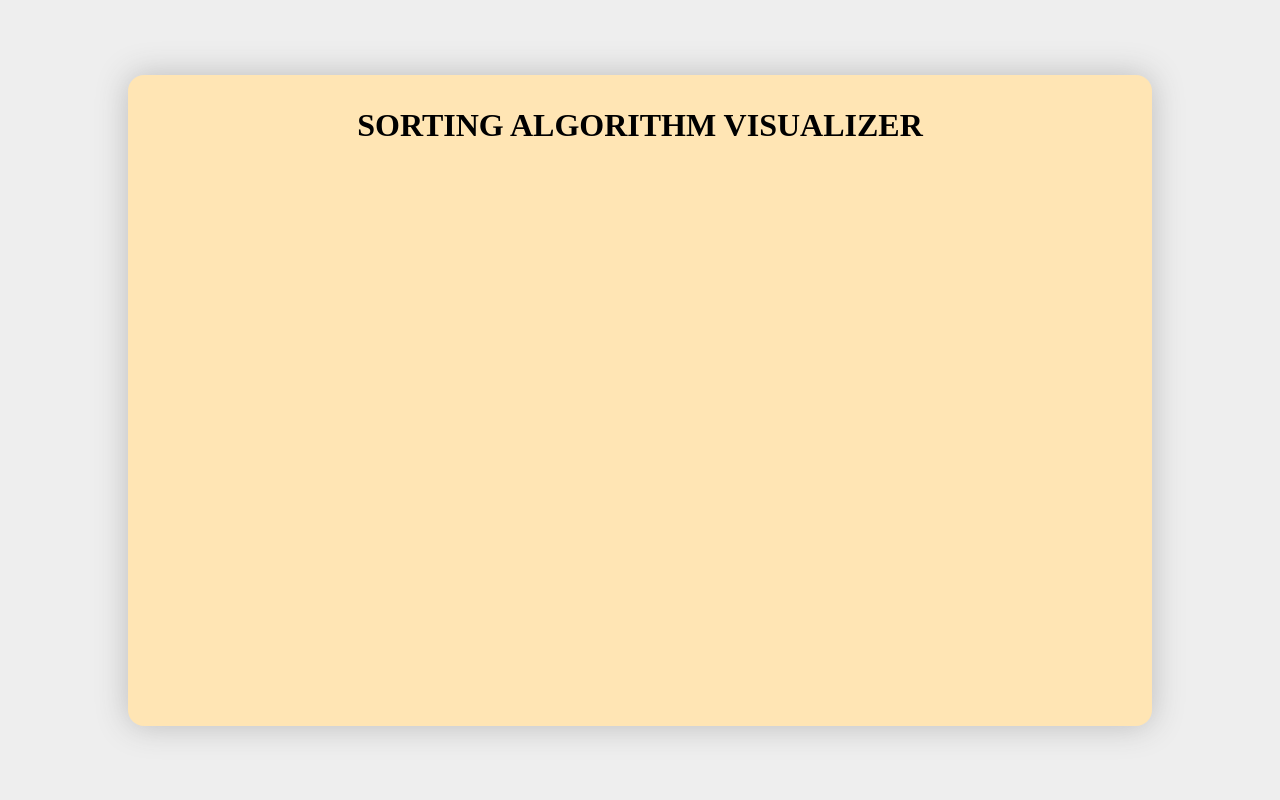
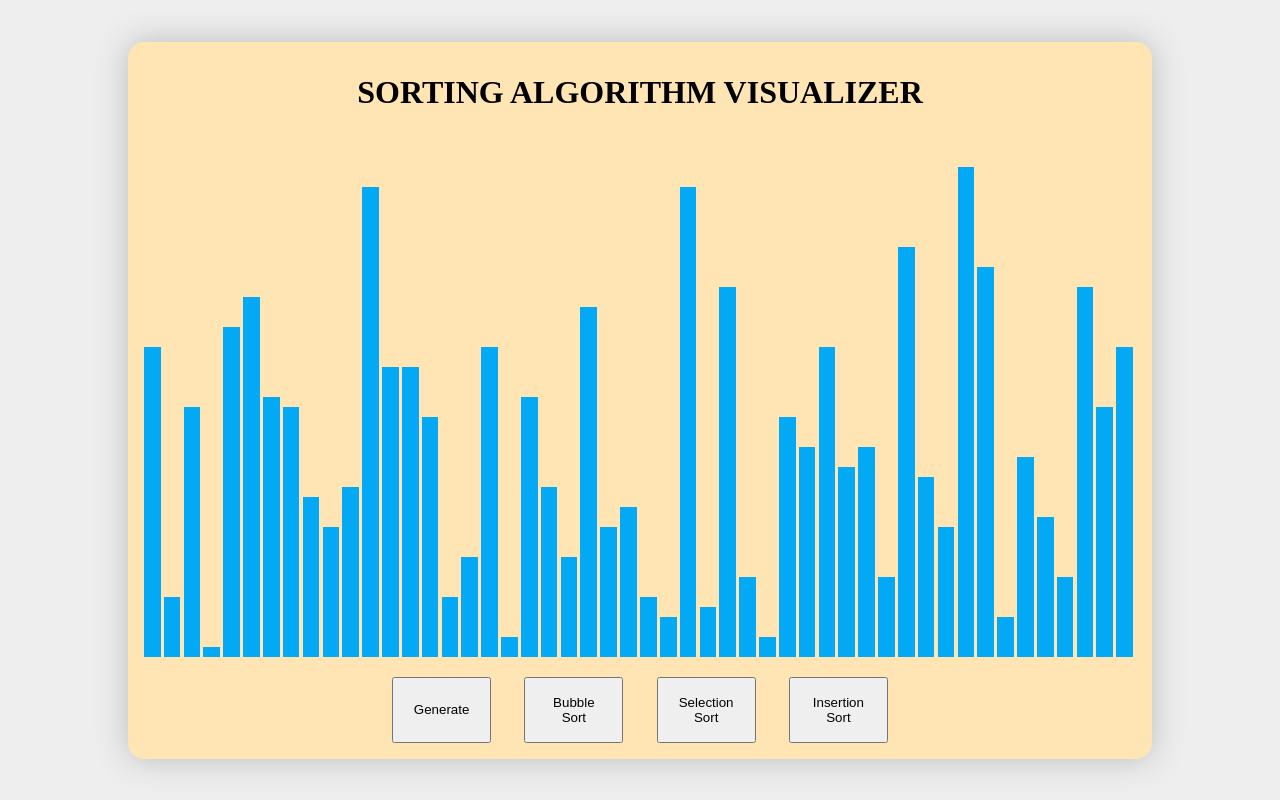
Before and after one commit to fecrol/SortingAlgorithmVisualizer, a React (Create React App) app: page / in a window 1280 px wide. Built offline with nearby package versions, Linux system fonts and the light colour scheme.

Commit message:
commit dump

```diff
--- a/src/App.js
+++ b/src/App.js
@@ -1,11 +1,144 @@
-import React from "react";
+import React, {useState, useEffect} from "react";
 import Content from "./Content"
 import "./App.css"
 
 function App() {
+
+  const [data, setData] = useState([])
+  const [sorted, setSorted] = useState(false)
+
+  const defaultColour = "#03a9f4"
+  const currentItemColour = "red"
+  const itemToBeSwappedColour = "green"
+
+  const generateBtn = document.getElementById("generate-btn")
+  const bubbleSortBtn = document.getElementById("bubble-sort-btn")
+  const selectionSortBtn = document.getElementById("selection-sort-btn")
+  const insertionSortBtn = document.getElementById("insertion-sort-btn")
+  const buttons = [generateBtn, bubbleSortBtn, selectionSortBtn, insertionSortBtn]
+
+  useEffect(() => {
+    generateRandData()
+  }, [])
+
+  const disableButtons = () => {
+    buttons.forEach(button => {
+      button.disabled = true
+    })
+  }
+
+  const enableButtons = () => {
+    buttons.forEach(button => {
+      button.disabled = false
+    })
+  }
+
+  const wait = (timeout) => {
+    return new Promise((resolve) => {
+      setTimeout(resolve, timeout)
+    })
+  }
+
+  const generateRandData = () => {
+
+    setSorted(false)
+
+    const randData = []
+
+    for(let i = 0; i < 50; i++) {
+
+      const randInt = Math.floor((Math.random() * 50) + 1)
+      const dataPiece = {value: randInt, colour: defaultColour}
+
+      randData.push(dataPiece)
+    }
+
+    setData(randData)
+  }
+
+  const bubbleSort = async (data) => {
+
+    disableButtons()
+
+    let arrayLength = data.length - 1
+    let sorted = false
+
+    while(!sorted) {
+
+      sorted = true
+
+      for(let i = 0; i < arrayLength; i++) {
+
+        data[i].colour = currentItemColour
+        setData([...data])
+
+        if(data[i].value > data[i + 1].value) {
+
+          const temp = data[i]
+          data[i] = data[i + 1]
+          data[i + 1] = temp
+
+          sorted = false
+
+          setData([...data])
+          await wait(50)
+        }
+
+        data[i].colour = defaultColour
+        data[i + 1].colour = defaultColour
+
+        setData([...data])
+      }
+
+      arrayLength--
+    }
+
+    setSorted(true)
+    enableButtons()
+  }
+
+  const selectionSort = async (data) => {
+
+    if(!sorted) {
+
+      disableButtons()
+
+      for(let i = 0; i < data.length; i++) {
+
+        let lowestValueIndex = i
+        data[lowestValueIndex].colour = currentItemColour
+
+        for(let j = i + 1; j < data.length; j++) {
+
+          if(data[j].value < data[lowestValueIndex].value) {
+            lowestValueIndex = j
+          }
+        }
+
+        data[lowestValueIndex].colour = itemToBeSwappedColour
+
+        setData([...data])
+        await wait(300)
+
+        const temp = data[lowestValueIndex]
+        data[lowestValueIndex] = data[i]
+        data[i] = temp
+
+        setData([...data])
+        await wait(300)
+
+        data[i].colour = defaultColour
+        data[lowestValueIndex].colour = defaultColour
+      }
+    }
+
+    setSorted(true)
+    enableButtons()
+  }
+
   return (
     <>
-      <Content />
+      <Content data={data} generateData={generateRandData} bubbleSort={bubbleSort} selectionSort={selectionSort} />
     </>
   )
 }
--- a/src/DataPiece.js
+++ b/src/DataPiece.js
@@ -1,5 +1,10 @@
 import React from 'react'
 
-export default function DataPiece() {
-  return null
+export default function DataPiece({dataValue}) {
+
+  const height = dataValue.value * 10
+
+  return (
+    <div className="data-piece" style={{"height": `${height}px`,"backgroundColor": dataValue.colour}}></div>
+  )
 }
--- a/src/DataPieces.js
+++ b/src/DataPieces.js
@@ -1,5 +1,10 @@
 import React from 'react'
+import DataPiece from './DataPiece'
 
-export default function DataPieces() {
-  return null
+export default function DataPieces({data}) {
+  return (
+    data.map(dataValue => {
+        return <DataPiece dataValue={dataValue} />
+    })
+  )
 }
--- a/src/content.js
+++ b/src/content.js
@@ -1,20 +1,24 @@
 import React from 'react'
+import DataPieces from './DataPieces'
 
-export default function Content() {
+export default function Content({data, generateData, bubbleSort, selectionSort}) {
   return (
-    <div class="flex-container centre">
-        <div class="content-container">
-          <div class="content-header">
-            <h1 class="content-title">
+    <div className="flex-container centre">
+        <div className="content-container">
+          <div className="content-header">
+            <h1 className="content-title">
                 Sorting Algorithm Visualizer
             </h1>
           </div>
-          <div class="content-body">
-
+          <div className="content-body">
+            <DataPieces data={data} />
           </div>
-          <div class="content-footer">
-            <div class="buttons">
-
+          <div className="content-footer">
+            <div className="buttons">
+              <button id="generate-btn" onClick={generateData}>Generate</button>
+              <button id="bubble-sort-btn" onClick={() => {bubbleSort([...data])}}>Bubble Sort</button>
+              <button id="selection-sort-btn" onClick={() => {selectionSort([...data])}}>Selection Sort</button>
+              <button id="insertion-sort-btn">Insertion Sort</button>
             </div>
           </div>
         </div>
```
Also changed, not shown: src/sorting-algorithms/bubbleSort.js (deleted).
